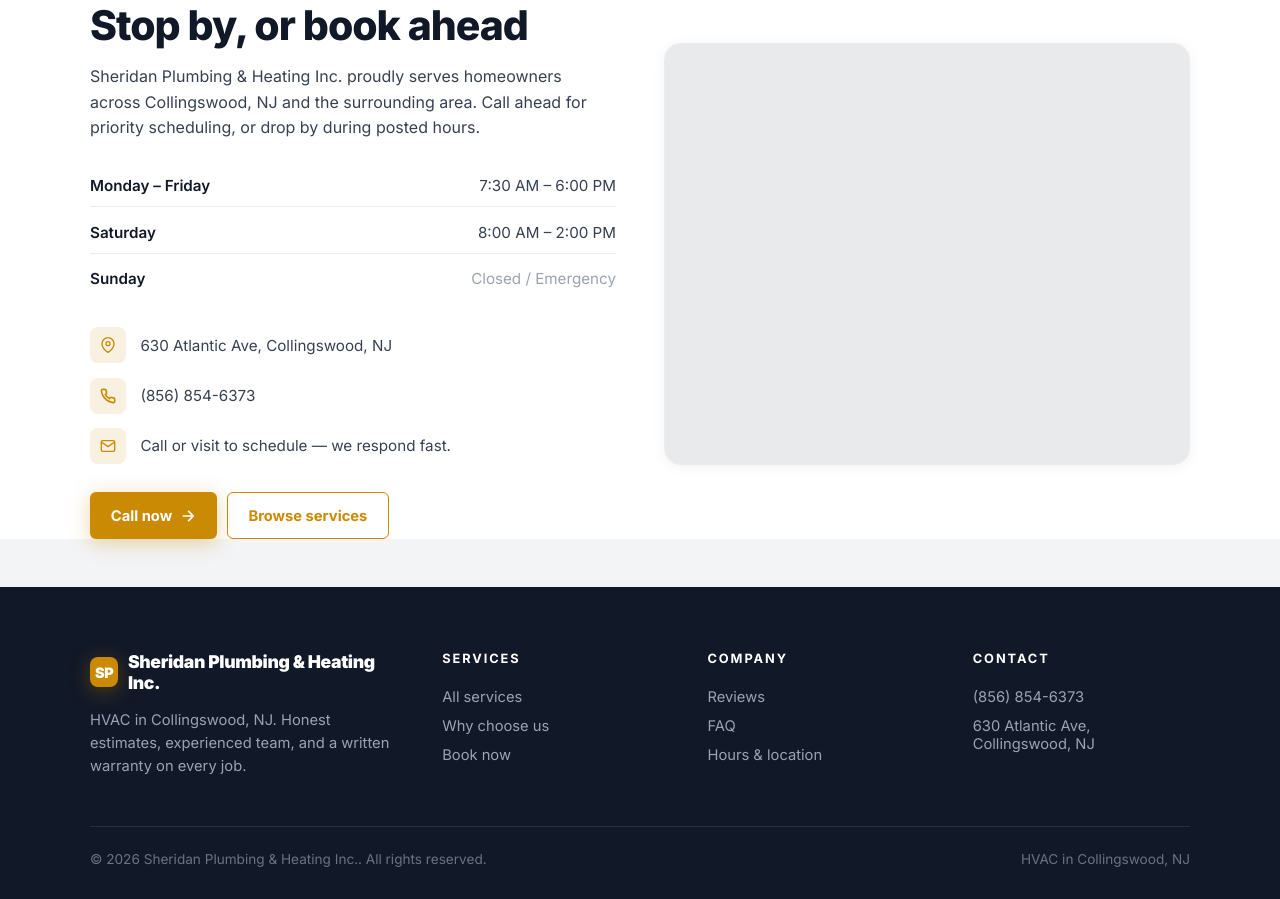
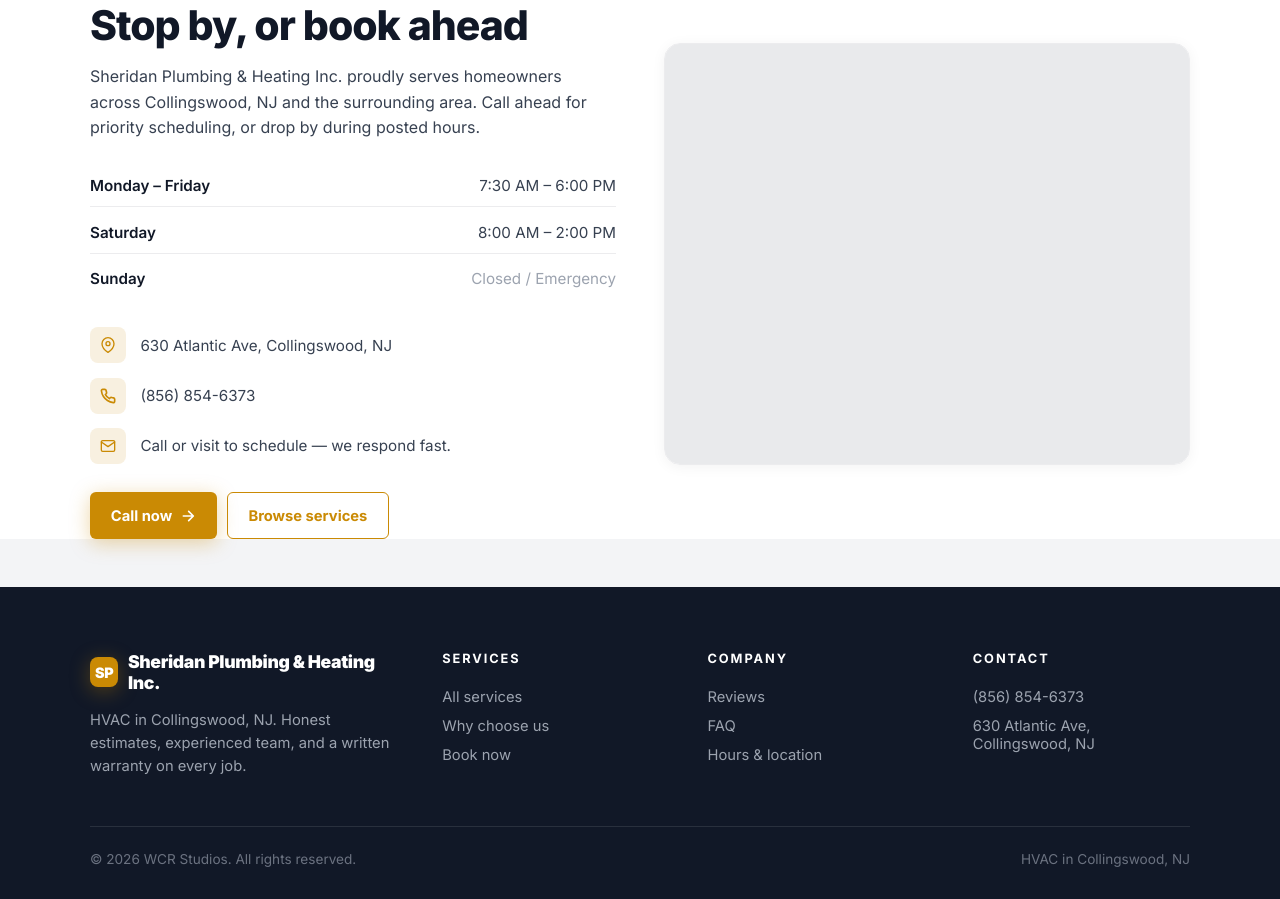
Before and after one commit to Wrenbjor/trades--sheridan-plumbing-and-heating-inc, a plain HTML site: page index.html in a window 1280 px wide. Shown: the part 4789-5688 px from the top of the page. Drawn offline with nearby package versions, Linux system fonts and the light colour scheme; no server answers.

Commit message:
Update site

```diff
--- a/index.html
+++ b/index.html
@@ -605,7 +605,7 @@
     </div>
   </div>
   <div class="foot-bottom">
-    <div>&copy; 2026 Sheridan Plumbing &amp; Heating Inc.. All rights reserved.</div>
+    <div>&copy; 2026 WCR Studios. All rights reserved.</div>
     <div>HVAC in Collingswood, NJ</div>
   </div>
 </footer>
```
